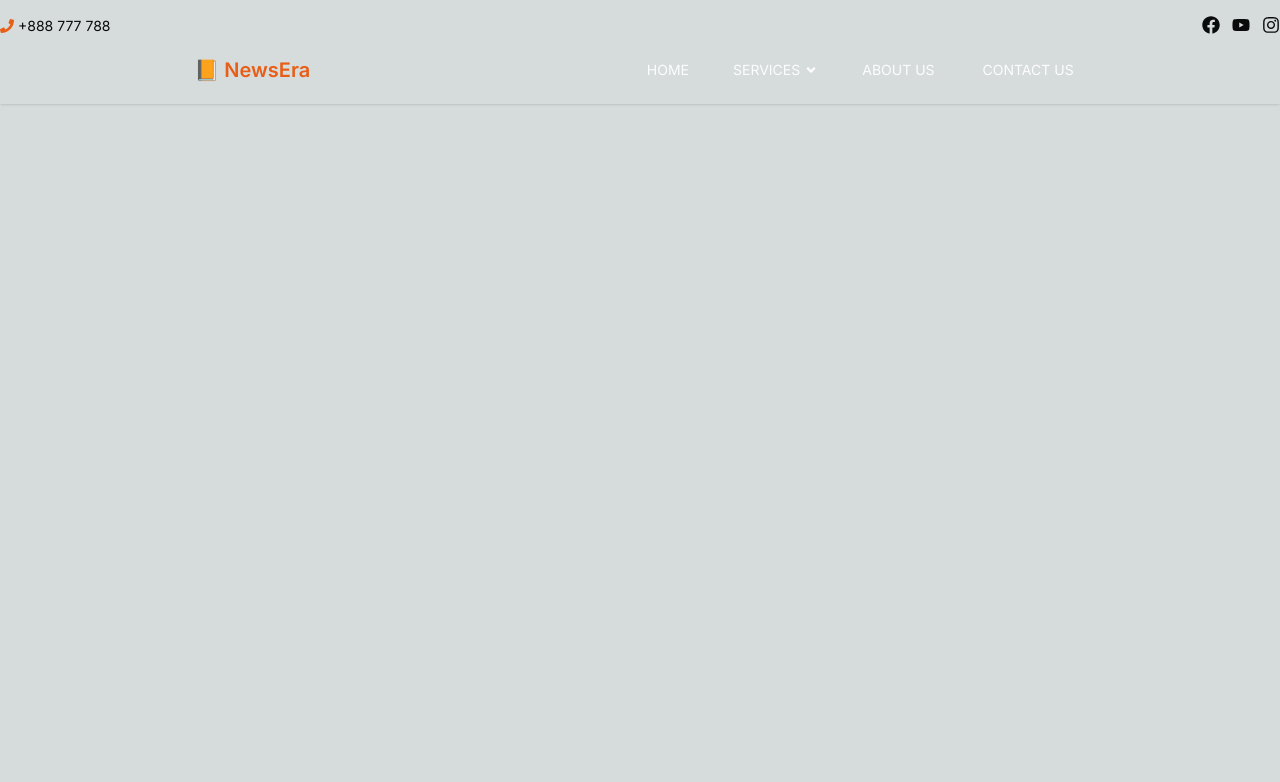
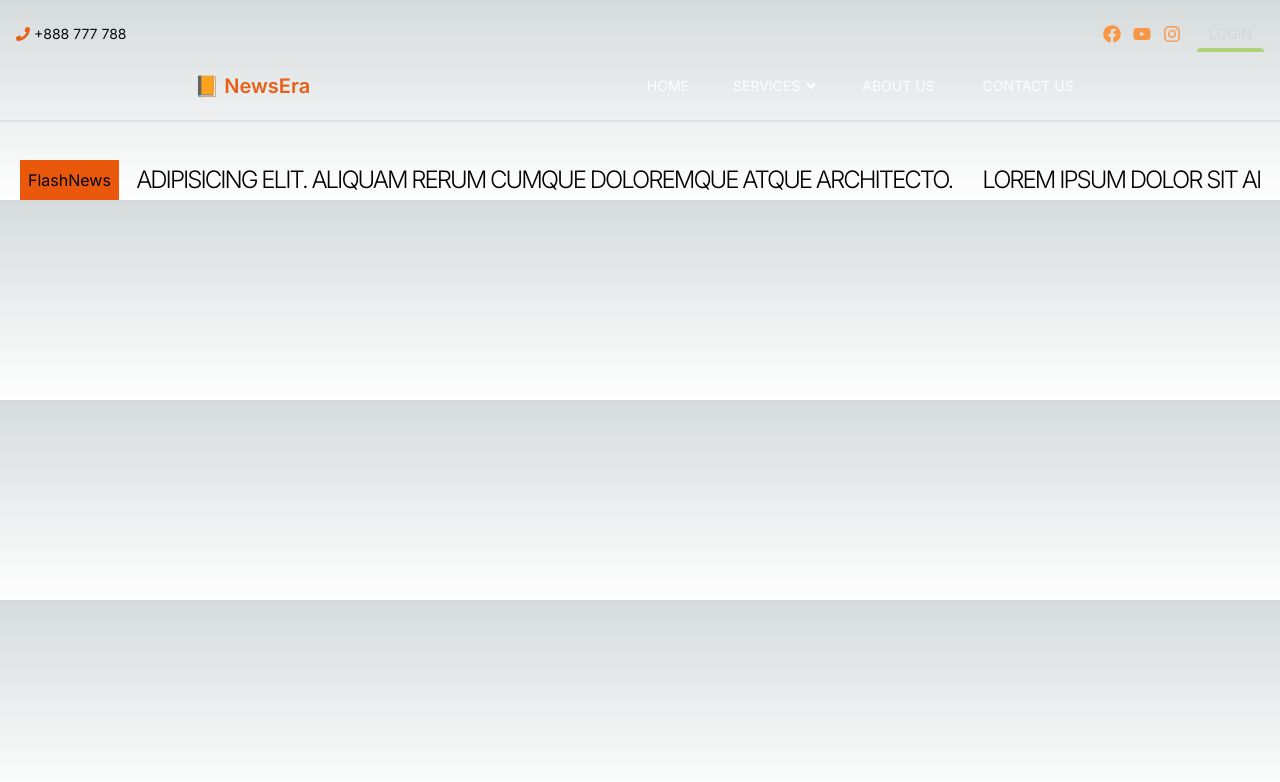
Before and after one commit to MehediAhsan/newsera, a Next.js app: page / in a window 1280 px wide. Shown: the top 782 px of the page. Built offline with nearby package versions, Linux system fonts and the light colour scheme.

Commit message:
added framer motion

```diff
--- a/app/globals.css
+++ b/app/globals.css
@@ -25,3 +25,56 @@ body {
     )
     rgb(var(--background-start-rgb));
 }
+
+
+
+.progress {
+  position: fixed;
+  left: 0;
+  right: 0;
+  height: 5px;
+  background: var(--accent);
+  bottom: 100px;
+}
+
+.parallax {
+  overflow: hidden;
+  letter-spacing: -2px;
+  line-height: 0.8;
+  margin: 0;
+  white-space: nowrap;
+  display: flex;
+  flex-wrap: nowrap;
+}
+
+.parallax .scroller {
+  font-weight: 300;
+  text-transform: uppercase;
+  font-size: 24px;
+  display: flex;
+  white-space: nowrap;
+  display: flex;
+  flex-wrap: nowrap;
+  margin-left: 100px;
+}
+
+.parallax span {
+  display: block;
+  margin-right: 30px;
+}
+
+
+::-webkit-scrollbar {
+  height: 5px;
+  width: 5px;
+  background: var(--background);
+}
+
+::-webkit-scrollbar-thumb {
+  background: var(--accent);
+  -webkit-border-radius: 1ex;
+}
+
+::-webkit-scrollbar-corner {
+  background: var(--background);
+}
--- a/app/page.js
+++ b/app/page.js
@@ -1,3 +1,6 @@
+import NewsScroll from './../components/NewsScroll';
 export default function Home() {
-  return <main></main>;
+  return <main>
+    <NewsScroll></NewsScroll>
+  </main>;
 }
--- a/components/Header.jsx
+++ b/components/Header.jsx
@@ -1,18 +1,19 @@
-import React from 'react';
-import { FaFacebook, FaInstagram, FaPhone, FaYoutube } from 'react-icons/fa';
+import React from "react";
+import { FaFacebook, FaInstagram, FaPhone, FaYoutube } from "react-icons/fa";
 
 const Header = () => {
   return (
-        <div className='container mx-auto pt-4 flex justify-between'>
-            <span className='flex items-center gap-1'>
-                <FaPhone className='text-primary'></FaPhone> +888 777 788
+    <div className="container mx-auto px-4 pt-4 flex justify-between">
+      <span className="flex items-center gap-1">
+        <FaPhone className="text-primary"></FaPhone> +888 777 788
       </span>
-            <div>
-                <span className=' flex items-center gap-3 text-lg'>
+      <div className="flex gap-4">
+        <span className=" flex items-center gap-3 text-lg text-orange-400">
           <FaFacebook></FaFacebook>
           <FaYoutube></FaYoutube>
           <FaInstagram></FaInstagram>
         </span>
+        <button class="smky-btn3 relative hover:text-[#778464] py-2 px-3 after:absolute after:h-1 after:hover:h-[200%] transition-all duration-500 hover:transition-all hover:duration-500 after:transition-all after:duration-500 after:hover:transition-all after:hover:duration-500 overflow-hidden z-20 after:z-[-20] after:bg-[#abd373] after:rounded-t-full after:w-full after:bottom-0 after:left-0 text-gray-300">LOGIN</button>
       </div>
     </div>
   );
--- /dev/null
+++ b/components/NewsScroll.jsx
@@ -0,0 +1,57 @@
+'use client'
+
+import React, { useRef } from "react";
+import { motion, useScroll, useSpring, useTransform, useMotionValue, useVelocity, useAnimationFrame } from "framer-motion";
+import { wrap } from "@motionone/utils";
+
+function ParallaxText({ children, baseVelocity = 100 }) {
+  const baseX = useMotionValue(0);
+  const { scrollY } = useScroll();
+  const scrollVelocity = useVelocity(scrollY);
+  const smoothVelocity = useSpring(scrollVelocity, {
+    damping: 50,
+    stiffness: 400
+  });
+  const velocityFactor = useTransform(smoothVelocity, [0, 1000], [0, 5], {
+    clamp: false
+  });
+
+  const x = useTransform(baseX, (v) => `${wrap(-20, -45, v)}%`);
+
+  const directionFactor = useRef(1);
+  useAnimationFrame((t, delta) => {
+    let moveBy = directionFactor.current * baseVelocity * (delta / 1000);
+
+    if (velocityFactor.get() < 0) {
+      directionFactor.current = -1;
+    } else if (velocityFactor.get() > 0) {
+      directionFactor.current = 1;
+    }
+
+    moveBy += directionFactor.current * moveBy * velocityFactor.get();
+
+    baseX.set(baseX.get() + moveBy);
+  });
+
+  return (
+    <div className="flex items-center gap-4">
+        <span className="bg-primary p-2">FlashNews</span>
+        <div className="parallax">
+      <motion.div className="scroller" style={{ x }}>
+        <span>{children} </span>
+        <span>{children} </span>
+        <span>{children} </span>
+        <span>{children} </span>
+      </motion.div>
+    </div>
+    </div>
+  );
+}
+
+export default function NewsScroll() {
+  return (
+    <section className="mt-40">
+      <ParallaxText baseVelocity={-2}>Lorem ipsum dolor sit amet consectetur adipisicing elit. Aliquam rerum cumque doloremque atque architecto.</ParallaxText>
+    </section>
+  );
+}
--- a/package.json
+++ b/package.json
@@ -9,6 +9,8 @@
     "lint": "next lint"
   },
   "dependencies": {
+    "@motionone/utils": "^10.17.0",
+    "framer-motion": "^10.18.0",
     "next": "^14.0.5-canary.66",
     "react": "^18",
     "react-dom": "^18",
```
Also changed, not shown: components/home/Banner.jsx (added), 1 other file (tests, documents, lock files or other folders). Lines whose indentation alone changed are shown as unchanged.
